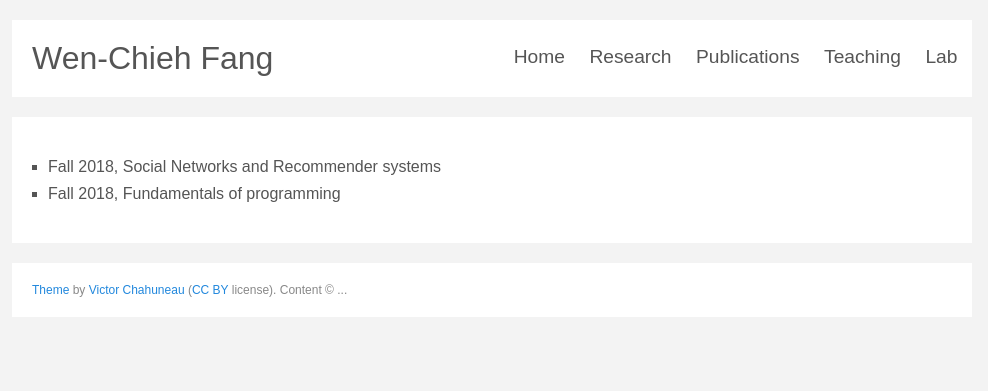
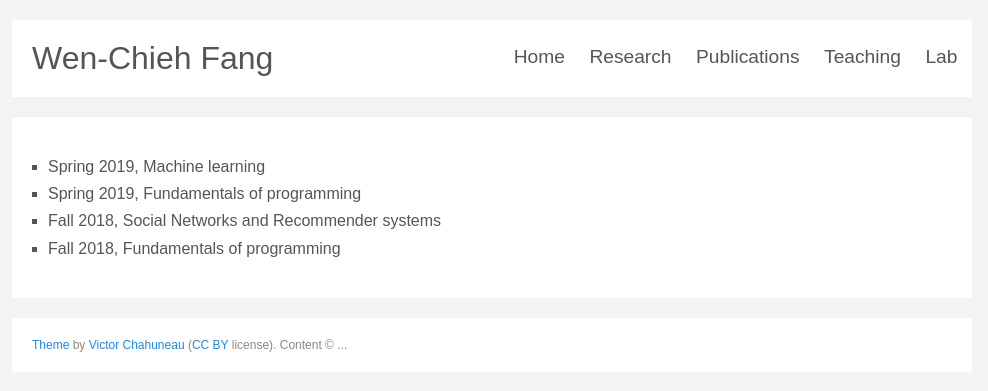
Before and after one commit to ncyu-deep/myblog, a Jekyll site: the page built from teaching.md, in a window 1280 px wide. Shown: the top 391 px of the page, without its empty margins (148-1136 px from the left). Built offline with Jekyll 4.4.1, drawn with Linux system fonts in a browser that asks for light colours; some web fonts are replaced.

Commit message:
Revise teaching.md

```diff
--- a/teaching.md
+++ b/teaching.md
@@ -3,5 +3,7 @@ layout: default
 title: My teaching
 ---
 
+* Spring 2019, Machine learning
+* Spring 2019, Fundamentals of programming
 * Fall 2018, Social Networks and Recommender systems
 * Fall 2018, Fundamentals of programming
```
